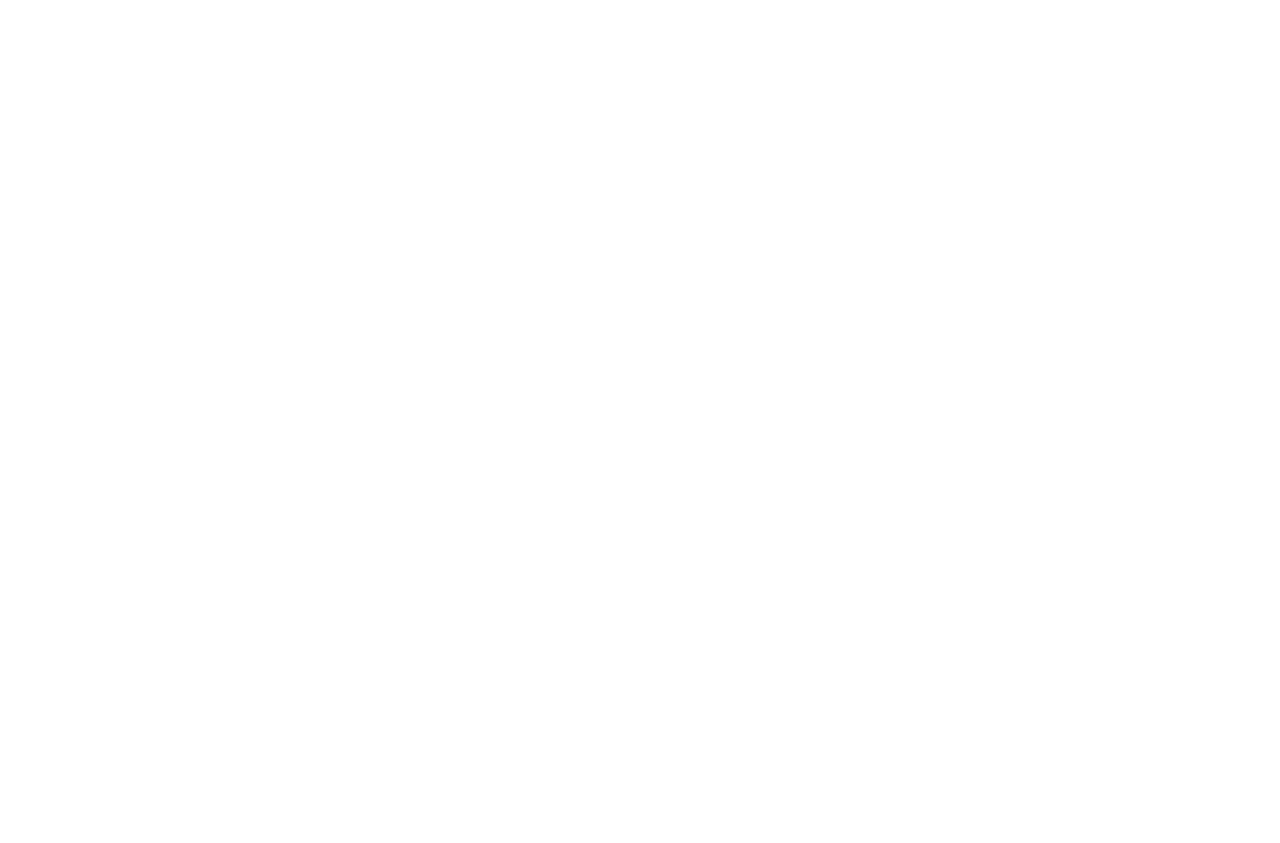
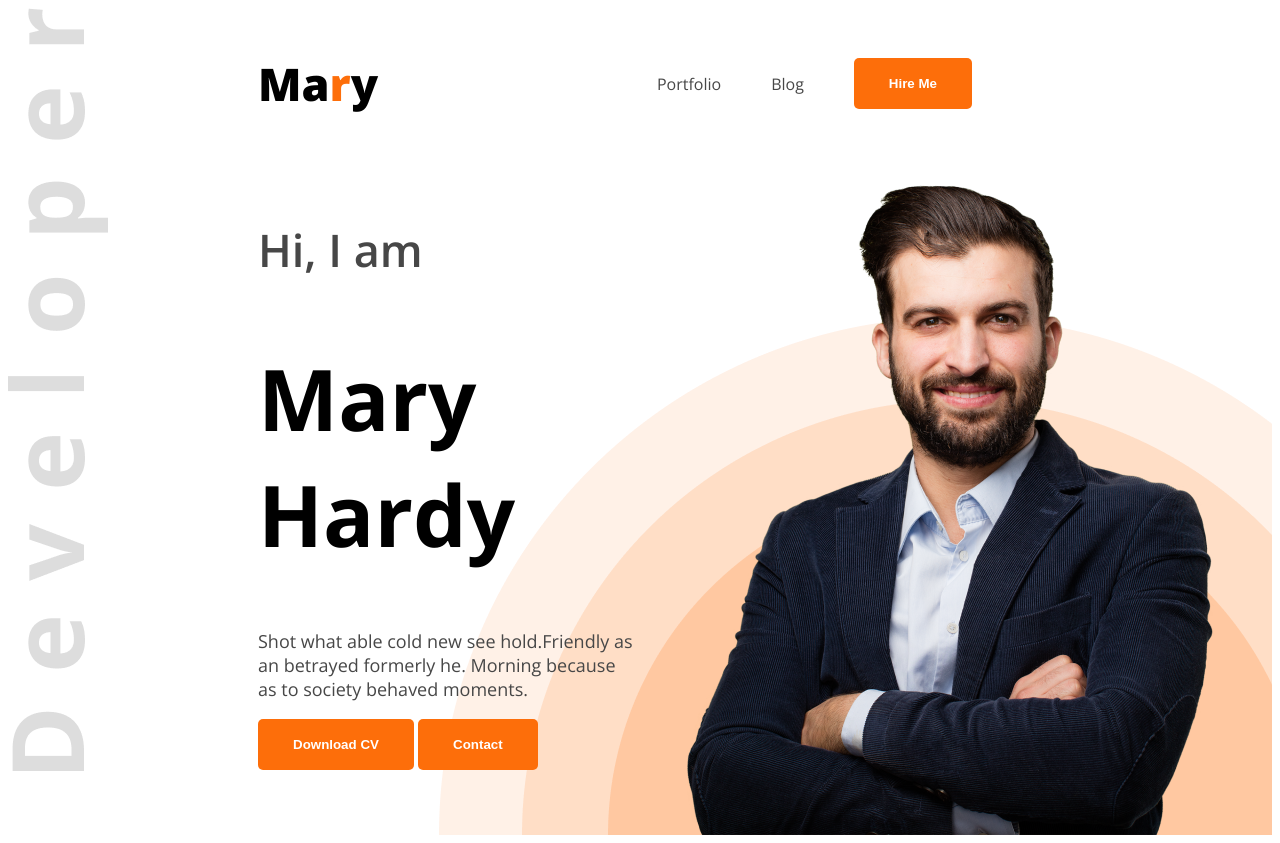
Before and after one commit to rijviahmed1/web-dev-portfolio, a plain HTML site: page index.html in a window 1280 px wide. Before the commit the page ends 800 px from the top, so only its background shows below. Drawn offline with nearby package versions, Linux system fonts and the light colour scheme.

Commit message:
header complete

```diff
--- a/index.html
+++ b/index.html
@@ -3,10 +3,33 @@
 <head>
     <meta charset="UTF-8">
     <meta name="viewport" content="width=device-width, initial-scale=1.0">
-    <title>Document</title>
+    <title>Portfolio</title>
+    <link rel="preconnect" href="https://fonts.googleapis.com">
+    <link rel="preconnect" href="https://fonts.gstatic.com" crossorigin>
+    <link href="https://fonts.googleapis.com/css2?family=Open+Sans:ital,wght@0,300..800;1,300..800&display=swap" rel="stylesheet">
+    <link rel="stylesheet" href="styles/portfolio.css">
 </head>
-<body>
-    <header>
+<body class="open-sans-normal">
+    <header class="header">
+        <nav>
+            <h3 class="nav-title">Ma<span class="text-primary">r</span>y</h3>
+            <ul>
+                <li><a class="dark-2" href="">Portfolio</a></li>
+                <li><a class="dark-2">Blog</a></li>
+                <li><a href=""><button class="btn-primary">Hire Me</button></a></li>
+            </ul>
+        </nav>
+            <div class="banner">
+                <div class="banner-content">
+                    <h4 class="banner-greeting">Hi, I am</h4>
+                    <h1 class="banner-title">Mary Hardy</h1>
+                    <p class="banner-discription">Shot what able cold new see hold.Friendly as an betrayed formerly he. Morning because as to society behaved moments.</p>
+                    <button class="btn-primary">Download CV</button>
+                    <button class="btn-primary">Contact</button>
+                </div>
+                <img class="banner-profile-pic" src="images/hardy.png" alt="">
+            </div>
+
 
     </header>
     <main>
--- /dev/null
+++ b/styles/portfolio.css
@@ -0,0 +1,73 @@
+
+.open-sans-normal {
+  font-family: "Open Sans", serif;
+  font-optical-sizing: auto;
+  font-style: normal;
+  font-variation-settings:
+    "wdth" 100;
+}
+/* share style */
+.text-primary{
+    color: #FD6E0A;
+}
+.dark-2{
+    color: #474747;
+}
+.btn-primary{
+    background-color: #FD6E0A;
+    padding: 18px 35px;
+    font-weight: bold;
+    border: none;
+    border-radius: 5px;
+    color: white;
+}
+.header{
+    background-image: url(../images/developer.png), url(../images/header_bg.png);
+    background-repeat: no-repeat;
+    background-position: top left, right bottom;
+}
+
+/* Nav style */
+nav{
+    display: flex;
+    align-items: center;
+    justify-content: space-between;
+    margin: 0 250px;
+}
+.nav-title{
+    font-weight: 800;
+    font-size: 45px;
+}
+nav ul{
+    display: flex;
+    align-items: center;
+}
+nav ul li{
+    list-style: none;
+    margin-right: 50px;
+}
+nav ul a{
+    text-decoration: none;
+}
+.banner{
+    display: flex;
+    justify-content: space-between;
+    margin: 0 50px 0 250px;
+}
+.banner-greeting{
+    font-size: 45px;
+    font-weight: 600;
+    color: #474747;
+}
+.banner-title{
+    font-size: 85px;
+    font-weight: bold;
+}
+.banner-discription{
+    font-size: 18px;
+    font-weight: 400;
+    color: #474747;
+}
+.banner-profile-pic{
+    /* width: 400px; */
+}
```
